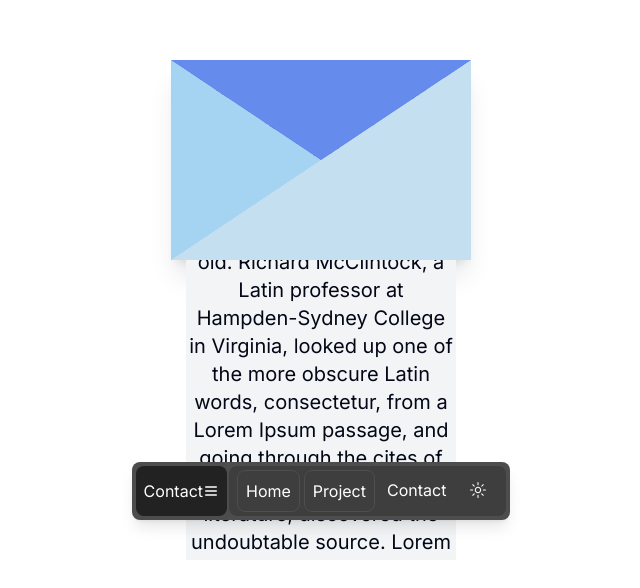
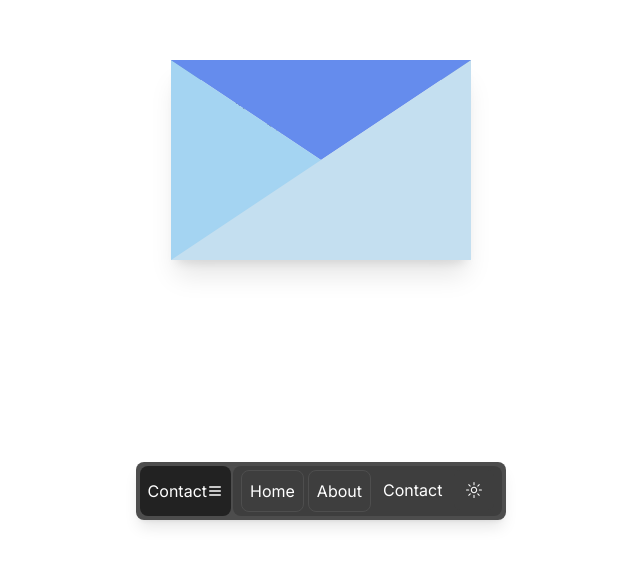
Before and after one commit to SaiThihaK/portfolio, a Next.js app: page /contact in a window 1280 px wide. Shown: the part 240-828 px from the top of the page, without its empty margins (319-959 px from the left). After the commit the page ends 800 px from the top, so only its background shows below. Built offline with nearby package versions, Linux system fonts and the light colour scheme.

Commit message:
about page

```diff
--- /dev/null
+++ b/src/app/about/page.tsx
@@ -0,0 +1,31 @@
+import { ArrowUpRight } from "lucide-react";
+
+const projects: string[] = [
+  "/ Tee up",
+  "/ The Dev",
+  "/ KyawZayarLynn-architect",
+];
+const ProjectPage = () => {
+  return (
+    <main className="w-full h-screen">
+      <div className="w-full py-4">
+        <h2 className="text-center text-4xl tracking-wider font-extrabold uppercase ">
+          Projects
+        </h2>
+        {projects.map((project, index) => (
+          <div
+            className="flex justify-between py-4 border-b-[0.5px] border-b-gray-400 opacity-45 hover:opacity-100 transition-opacity ease-linear duration-300"
+            key={index}
+          >
+            <div>
+              <h2 className="text-4xl font-extrabold">{project}</h2>
+            </div>
+            <ArrowUpRight className="w-20 h-10" />
+          </div>
+        ))}
+      </div>
+    </main>
+  );
+};
+
+export default ProjectPage;
--- a/src/app/contact/page.tsx
+++ b/src/app/contact/page.tsx
@@ -1,70 +1,115 @@
 "use client";
+import { GitHubLogoIcon, LinkedInLogoIcon } from "@radix-ui/react-icons";
+import Link from "next/link";
 import Stamp from "./_component/stamp";
 
 const ContactPage = () => {
   return (
-    <div className="grid grid-col-1">
-      <div className="flex justify-center items-center w-full h-screen text-xl">
-        {/* <div className="absolute top-5 flex flex-col right-5">
-          <Stamp title="Github" bgColor="#24292e" />
-          <Stamp title="Linkedin" bgColor="#0077b5" />
-          <Stamp title="G-Mail" bgColor="#ff4343" />
-        </div> */}
+    <div className="flex justify-center items-center w-full h-screen">
       <style jsx>{`
+        .wrapper {
+          height: 200px;
+          width: 300px;
+          background-color: #3760c9;
+          position: relative;
+          display: flex;
+          justify-content: center;
+          z-index: 0;
+        }
+
         .lid {
+          position: absolute;
+          height: 100%;
+          width: 100%;
+          top: 0;
+          left: 0;
+          border-right: 150px solid transparent;
+          border-bottom: 100px solid transparent;
+          border-left: 150px solid transparent;
           transform-origin: top;
           transition: transform 0.25s linear;
         }
+
+        /* Lid when closed */
         .lid.one {
+          border-top: 100px solid #658ced;
+          transform: rotateX(0deg);
+          z-index: 3;
           transition-delay: 0.75s;
         }
+
+        /* Lid when opened */
         .lid.two {
+          border-top: 100px solid #3760c9;
+          transform: rotateX(90deg);
+          z-index: 1;
           transition-delay: 0.5s;
         }
+
+        .envelope {
+          position: absolute;
+          height: 100%;
+          width: 100%;
+          top: 0;
+          left: 0;
+          border-top: 100px solid transparent;
+          border-right: 150px solid #c4dff0;
+          border-bottom: 100px solid #c4dff0;
+          border-left: 150px solid #a4d4f2;
+          z-index: 3;
+        }
+
         .letter {
-            transition: transform 0.5s, width 0.5s, height 0.5s;
-            transition-delay: 0.4s; /* Applied when hover starts */
+          position: absolute;
+          top: 0;
+          width: 80%;
+          height: 80%;
+          border-radius: 15px;
+          z-index: 2;
+          transition: 0.5s;
         }
+
         .wrapper:hover .lid.one {
           transform: rotateX(90deg);
           transition-delay: 0s;
         }
+
         .wrapper:hover .lid.two {
           transform: rotateX(180deg);
           transition-delay: 0.25s;
-            z-index: 0;
         }
+
         .wrapper:hover .letter {
           transform: translateY(-50px);
           transition-delay: 0.5s;
         }
-          .letter:hover {
-            trannsition: transform height 0.3s width 0.3s ease !important;
-          }
       `}</style>
-        <div className="wrapper h-[200px] w-[300px] relative flex center justify-center shadow-xl">
-          <div className="lid one absolute h-full w-full top-0 left-0 border-r-[150px] border-transparent border-solid border-b-[100px] border-l-[150px] origin-top ease-linear border-t-[100px] border-t-[#658ced] rotate-0 z-[3]"></div>
-          <div className="lid two absolute h-full w-full top-0 left-0 border-r-[150px] border-transparent border-solid border-b-[100px] border-l-[150px] origin-top border-t-[100px] ease-linear  border-t-[#3760C9] z-[1]"></div>
-          <div className="envelope absolute w-full h-full top-0 left-0 border-t-[100px] border-t-transparent border-r-[150px] border-r-[#C4DFF0] border-b-[#C4DFF0] border-b-[100px] border-l-[150px] border-l-[#a4d4f2] z-[2]"></div>
-          <div className="letter absolute top-0 w-[90%]  bg-gray-100 dark:bg-white rounded-[15px] hover:!w-full hover:!min-h-[300px] md:hover:!w-[500px] md:hover:!min-h-[500px] hover:!z-[4] hover:!translate-y-[-20vh]">
-            <p className="text-center text-xl mt-5">
-              Contrary to popular belief, Lorem Ipsum is not simply random text.
-              It has roots in a piece of classical Latin literature from 45 BC,
-              making it over 2000 years old. Richard McClintock, a Latin
-              professor at Hampden-Sydney College in Virginia, looked up one of
-              the more obscure Latin words, consectetur, from a Lorem Ipsum
-              passage, and going through the cites of the word in classical
-              literature, discovered the undoubtable source. Lorem Ipsum comes
-              from sections 1.10.32 and 1.10.33 of "de Finibus Bonorum et
-              Malorum" (The Extremes of Good and Evil) by Cicero, written in 45
-              BC. This book is a treatise on the theory of ethics, very popular
-              during the Renaissance. The first line of Lorem Ipsum, "Lorem
-              ipsum dolor sit amet..", comes from a line in section 1.10.32. The
-              standard chunk of Lorem Ipsum used since the 1500s is reproduced
-              below for those interested. Sections 1.10.32 and 1.10.33 from "de
-              Finibus Bonorum et Malorum" by Cicero are also reproduced in their
-              exact original form, accompanied by English versions from the 1914
-              translation by H. Rackham.
+      <div className="wrapper !shadow-xl">
+        <div className="lid one"></div>
+        <div className="lid two"></div>
+        <div className="envelope"></div>
+        <div className="letter absolute  !bg-gray-200 dark:!bg-white text-black">
+          <div className="gap-y-2 absolute top-3 right-2  flex flex-col">
+            <Link
+              href="https://www.linkedin.com/in/sai-thiha-kyaw-24b2a8225/"
+              target="_blank"
+            >
+              <LinkedInLogoIcon className="text-black" />
+            </Link>
+            <Link href="https://github.com/SaiThihaK" target="_blank">
+              <GitHubLogoIcon className="text-black" />
+            </Link>
+          </div>
+          <div className="p-3 flex flex-col justify-start gap-y-1">
+            <p className="text-sm !text-start font-dancing tracking-wider">
+              Sai Thiha Kyaw
+            </p>
+
+            <p className="text-sm font-dancing tracking-wider">
+              w:saithihak2@gmail.com
+            </p>
+            <p className="text-sm font-dancing tracking-wider">
+              p:+66842270764
             </p>
           </div>
         </div>
--- a/src/app/globals.css
+++ b/src/app/globals.css
@@ -1,6 +1,7 @@
 @tailwind base;
   @tailwind components;
   @tailwind utilities;
+  @import url('https://fonts.googleapis.com/css2?family=Dancing+Script:wght@600&family=Open+Sans:wght@300&family=Phudu:wght@300&display=swap');
 
   @layer base {
     :root {
@@ -66,6 +67,7 @@
     }
   }
 
+
   @layer base {
     * {
       @apply border-border;
--- a/src/app/project/page.tsx
+++ /dev/null
@@ -1,23 +0,0 @@
-const ProjectPage = () => {
-  return (
-    <main className="flex justify-center items-center w-full h-screen text-xl">
-      Contrary to popular belief, Lorem Ipsum is not simply random text. It has
-      roots in a piece of classical Latin literature from 45 BC, making it over
-      2000 years old. Richard McClintock, a Latin professor at Hampden-Sydney
-      College in Virginia, looked up one of the more obscure Latin words,
-      consectetur, from a Lorem Ipsum passage, and going through the cites of
-      the word in classical literature, discovered the undoubtable source. Lorem
-      Ipsum comes from sections 1.10.32 and 1.10.33 of "de Finibus Bonorum et
-      Malorum" (The Extremes of Good and Evil) by Cicero, written in 45 BC. This
-      book is a treatise on the theory of ethics, very popular during the
-      Renaissance. The first line of Lorem Ipsum, "Lorem ipsum dolor sit
-      amet..", comes from a line in section 1.10.32. The standard chunk of Lorem
-      Ipsum used since the 1500s is reproduced below for those interested.
-      Sections 1.10.32 and 1.10.33 from "de Finibus Bonorum et Malorum" by
-      Cicero are also reproduced in their exact original form, accompanied by
-      English versions from the 1914 translation by H. Rackham.
-    </main>
-  );
-};
-
-export default ProjectPage;
--- a/src/components/global/navbar.tsx
+++ b/src/components/global/navbar.tsx
@@ -18,8 +18,8 @@ const NavbarLinks: {
     path: "/",
   },
   {
-    title: "Project",
-    path: "/project",
+    title: "About",
+    path: "/about",
   },
   {
     title: "Contact",
--- a/tailwind.config.ts
+++ b/tailwind.config.ts
@@ -53,6 +53,9 @@ const config = {
           foreground: "hsl(var(--card-foreground))",
         },
       },
+      fontFamily: {
+        dancing: "Dancing Script",
+      },
       borderRadius: {
         lg: "var(--radius)",
         md: "calc(var(--radius) - 2px)",
```
Also changed, not shown: public/black-cursor.svg (deleted), public/white-cursor.svg (deleted). Lines whose indentation alone changed are shown as unchanged.
